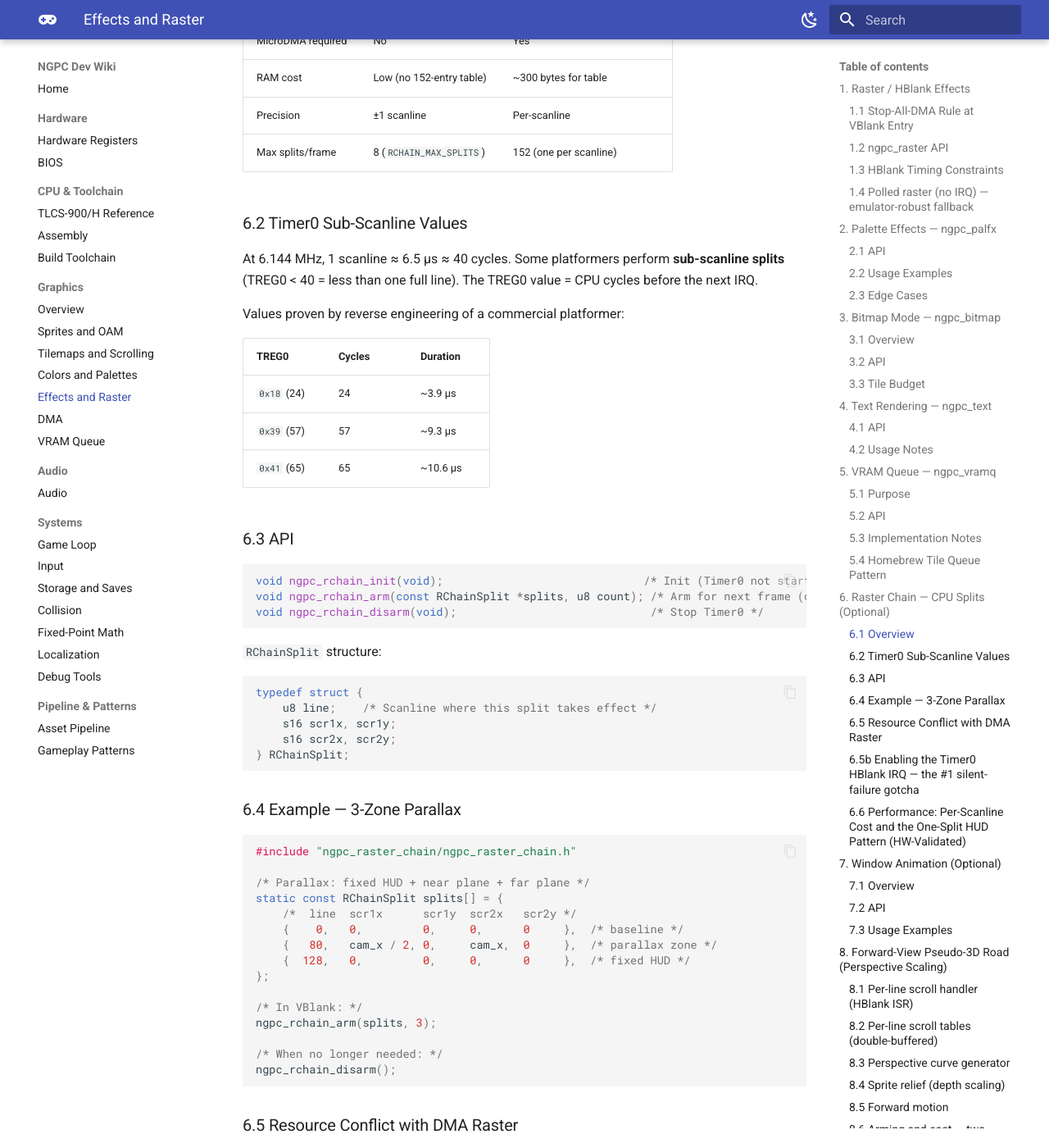
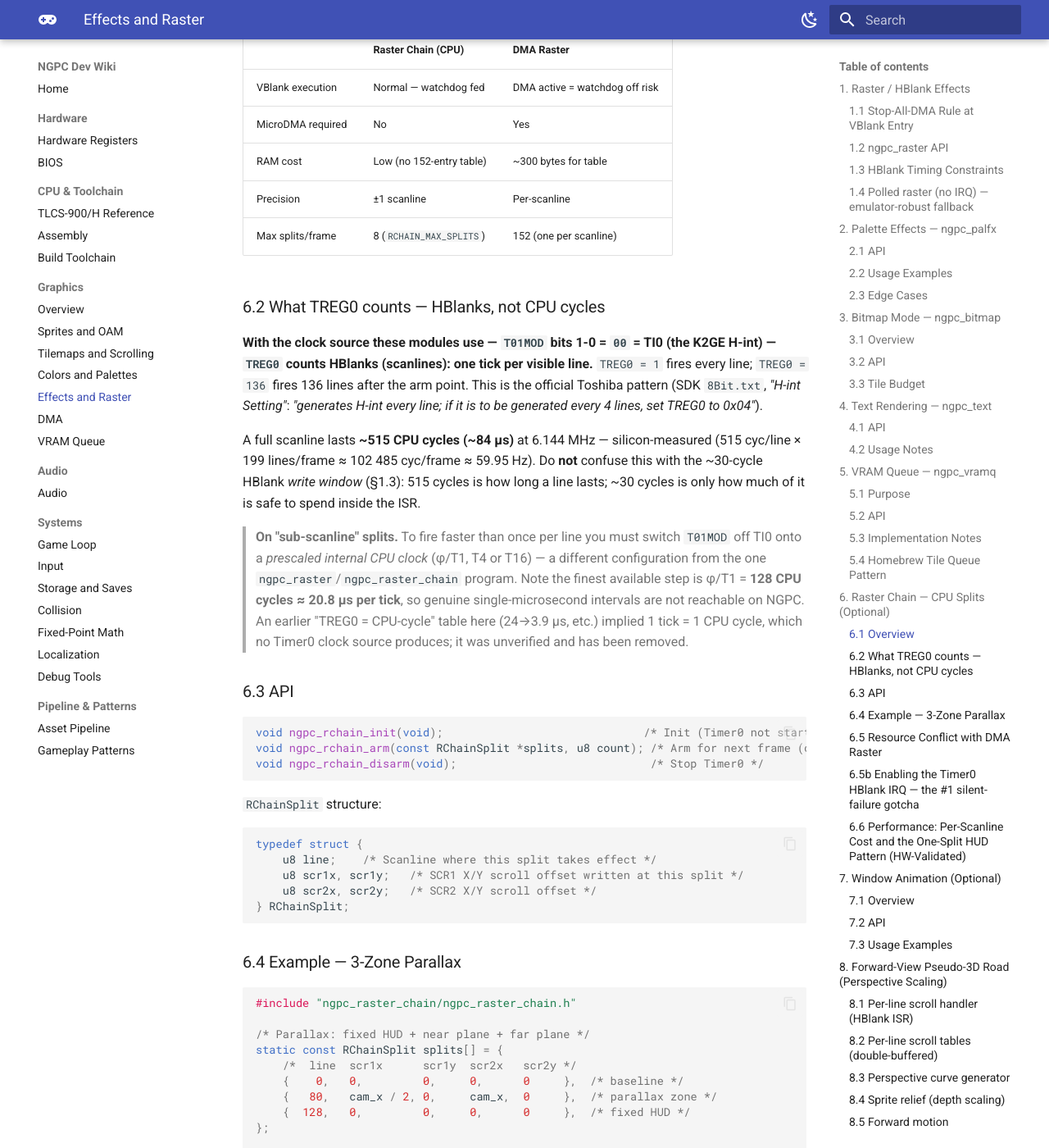
Before and after one commit to Tixul/NgpCraft_dev_ref, an MkDocs documentation site: the page built from docs/03_Graphics/Effects-and-Raster.md, in a window 1280 px wide and 1400 px high, scrolled down 6795 px. Shown: the whole window at 82% size. Built offline with MkDocs 1.6.1 and Material for MkDocs 9.7.7, drawn with Linux system fonts in a browser that asks for light colours; some of the changed text lies outside the part shown.

Commit message:
Clarify HBlank timing and document emulator inaccuracies

````diff
--- a/docs/03_Graphics/Effects-and-Raster.md
+++ b/docs/03_Graphics/Effects-and-Raster.md
@@ -65,17 +65,22 @@ ngpc_raster_parallax(GFX_SCR1, layers, 3, camera_x);
 
 ### 1.3 HBlank Timing Constraints
 
-- The HBlank ISR must be **extremely fast** (~5 µs per scanline at 6.144 MHz ≈ 30 cycles).
+- The HBlank ISR must be **extremely fast**: the safe HBlank *write window* is
+  ~5 µs ≈ 30 cycles at 6.144 MHz. (That is the ISR budget, not the scanline period —
+  a full scanline is ~515 cycles / ~84 µs; see §6.2.)
 - Only write 1-2 registers per HBlank.
 - Timer0 is a shared resource — see §6.5 for conflict rules.
 
 ### 1.4 Polled raster (no IRQ) — emulator-robust fallback
 
-**Hardware-tested gotcha:** the Timer-0 HBlank **IRQ does not fire under NeoPop** (its Timer-0/HBlank
-interrupt emulation is incomplete). Even with the ISR installed at the correct vector
-(`HW_INT_TIM0` = `0x6FD4`) and Timer-0 configured, on NeoPop the ISR is never called → per-scanline
-effects silently do nothing (e.g. a pseudo-3D road stays perfectly straight while the frame loop
-otherwise runs fine).
+**Emulator caveat — NeoPop is not a reference.** NeoPop's Timer-0/HBlank interrupt
+emulation does **not** match hardware, and reports go both ways: the IRQ silently
+never firing (a pseudo-3D road stays perfectly straight while the frame loop runs
+fine), *and* firing **without** the BIOS `INTLVSET` that real hardware requires
+(§6.5b) — so a split that works in NeoPop can be dead on cartridge. Either way, do
+not trust NeoPop to reproduce Timer-0 raster behaviour; validate on real hardware or
+a cycle-accurate emulator. For emulator-only prototyping of the per-scanline *look*,
+drive it by polling the beam instead of by interrupt:
 
 **Fallback that works on any emulator that updates `RAS.V` (0x8009):** drive the per-scanline writes
 by **polling the beam position** from the main loop instead of from an ISR — no Timer-0, no vector:
@@ -310,18 +315,26 @@ the delta to the next split.
 | Precision | ±1 scanline | Per-scanline |
 | Max splits/frame | 8 (`RCHAIN_MAX_SPLITS`) | 152 (one per scanline) |
 
-### 6.2 Timer0 Sub-Scanline Values
+### 6.2 What TREG0 counts — HBlanks, not CPU cycles
 
-At 6.144 MHz, 1 scanline ≈ 6.5 µs ≈ 40 cycles. Some platformers perform **sub-scanline splits**
-(TREG0 < 40 = less than one full line). The TREG0 value = CPU cycles before the next IRQ.
+**With the clock source these modules use — `T01MOD` bits 1-0 = `00` = TI0 (the
+K2GE H-int) — `TREG0` counts HBlanks (scanlines): one tick per visible line.**
+`TREG0 = 1` fires every line; `TREG0 = 136` fires 136 lines after the arm point.
+This is the official Toshiba pattern (SDK `8Bit.txt`, *"H-int Setting"*: *"generates
+H-int every line; if it is to be generated every 4 lines, set TREG0 to 0x04"*).
 
-Values proven by reverse engineering of a commercial platformer:
+A full scanline lasts **~515 CPU cycles (~84 µs)** at 6.144 MHz — silicon-measured
+(515 cyc/line × 199 lines/frame ≈ 102 485 cyc/frame ≈ 59.95 Hz). Do **not** confuse
+this with the ~30-cycle HBlank *write window* (§1.3): 515 cycles is how long a line
+lasts; ~30 cycles is only how much of it is safe to spend inside the ISR.
 
-| TREG0 | Cycles | Duration |
-|-------|--------|----------|
-| `0x18` (24) | 24 | ~3.9 µs |
-| `0x39` (57) | 57 | ~9.3 µs |
-| `0x41` (65) | 65 | ~10.6 µs |
+> **On "sub-scanline" splits.** To fire faster than once per line you must switch
+> `T01MOD` off TI0 onto a *prescaled internal CPU clock* (φ/T1, T4 or T16) — a
+> different configuration from the one `ngpc_raster`/`ngpc_raster_chain` program.
+> Note the finest available step is φ/T1 = **128 CPU cycles ≈ 20.8 µs per tick**, so
+> genuine single-microsecond intervals are not reachable on NGPC. An earlier
+> "TREG0 = CPU-cycle" table here (24→3.9 µs, etc.) implied 1 tick = 1 CPU cycle,
+> which no Timer0 clock source produces; it was unverified and has been removed.
 
 ### 6.3 API
 
@@ -336,8 +349,8 @@ void ngpc_rchain_disarm(void);                             /* Stop Timer0 */
 ```c
 typedef struct {
     u8 line;    /* Scanline where this split takes effect */
-    s16 scr1x, scr1y;
-    s16 scr2x, scr2y;
+    u8 scr1x, scr1y;   /* SCR1 X/Y scroll offset written at this split */
+    u8 scr2x, scr2y;   /* SCR2 X/Y scroll offset */
 } RChainSplit;
 ```
 
@@ -412,6 +425,23 @@ HW_TRUN    |= 0x01u;          /* start Timer0                     */
   any custom Timer0/HBlank handler, not just raster.
 - For a single-band HUD split you normally do **not** want `TREG0 = 1` (every line) —
   see §6.6, which sets `TREG0` to the split scanline and fires the ISR once per frame.
+
+**Table vs `SWI 1` — same mechanism, not a contradiction.** `BIOS_INTLVSET` is listed
+in [BIOS.md](../01_Hardware/BIOS.md) as a "Table `0xFFFE00`" call. That is the same
+thing: `swi 1` *is* the table dispatcher — it computes `pc = [0xFFFE00 + rw3*4]`, so
+loading `rw3 = 4` reaches the identical INTLVSET routine. Use the `swi 1` form above.
+
+**This is not guesswork.** The register convention (`rw3 = 4`, `rb3 = level`,
+`rc3 = 2` = Timer0) is the official Toshiba SDK sequence (`8Bit.txt`, "H-int Setting")
+and is confirmed on real cartridges — e.g. Fatal Fury enables its H-blank IRQ at boot
+with exactly this `INTLVSET` call. As of the current template, `ngpc_raster_init()`
+and `ngpc_rchain_init()` perform this `swi 1` for you (validated on hardware).
+
+**Does the TI0/HBlank clock tick during VBlank?** No. The K2GE emits 152 H-int pulses
+per frame — one per visible line, plus a single pulse just before line 0 — and is
+silent across vertical blanking. So a `TREG0 = N` armed anywhere in VBlank still fires
+N lines into the *next* visible frame; the fire line does not drift with where in
+VBlank you arm (which is why the §6.6 `TREG0 = 136` recipe is robust).
 
 ### 6.6 Performance: Per-Scanline Cost and the One-Split HUD Pattern (HW-Validated)
 
@@ -823,11 +853,13 @@ for y in range(VP_Y, H):
     draw_road_span(y, VP_X - hw, VP_X + hw)
 ```
 
-**2. NeoPop does not fire the Timer-0 HBlank IRQ → use polled raster.** With the ISR installed at the
-correct vector (`HW_INT_TIM0` = `0x6FD4`) and Timer-0 configured, NeoPop still never calls it (its
-Timer-0/HBlank interrupt emulation is incomplete). The per-scanline table is then never applied — the
-road stays straight while the rest of the frame loop runs fine. Fix: drive the writes by polling
-`RAS.V` from the main loop (no IRQ) — see §1.4. Do **not** call `ngpc_raster_init()` in that mode.
+**2. In this NeoPop build the Timer-0 HBlank IRQ never fired → use polled raster.** With the ISR
+installed at the correct vector (`HW_INT_TIM0` = `0x6FD4`) and Timer-0 configured, this NeoPop build
+never called it, so the per-scanline table was never applied — the road stayed straight while the
+rest of the frame loop ran fine. (NeoPop is **not** a reference: its Timer-0/HBlank emulation is
+unreliable and other builds have been seen to fire the IRQ *without* the BIOS `INTLVSET` hardware
+requires — see §1.4 / §6.5b.) For emulator-only prototyping, drive the writes by polling `RAS.V` from
+the main loop (no IRQ) — see §1.4. Do **not** call `ngpc_raster_init()` in that mode.
 For a shipping build, use the Timer-0 IRQ or MicroDMA path and validate on a faithful emulator
 (Mednafen) / hardware (open question: does the IRQ path work on Mednafen?).
 
````
Also changed, not shown: docs/06_Pipeline-and-Patterns/Gameplay-Patterns.md (+45 -0 lines).
